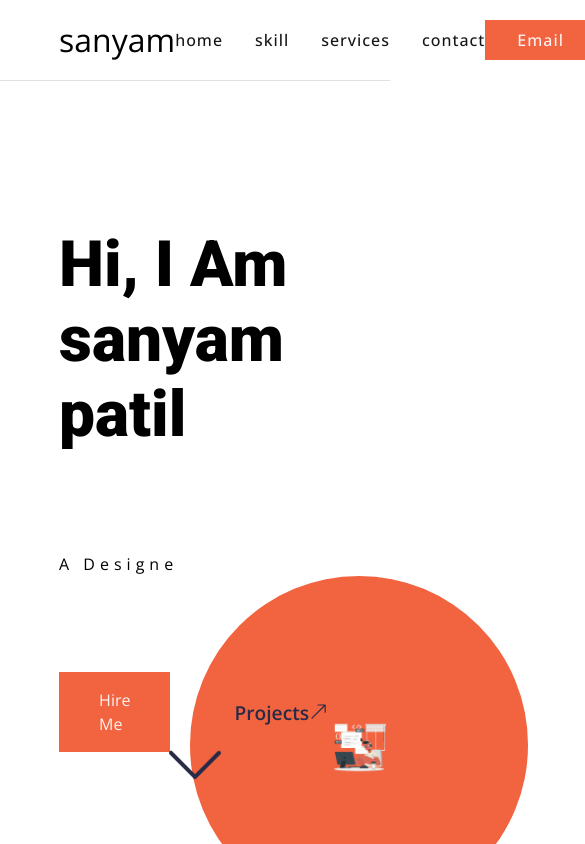
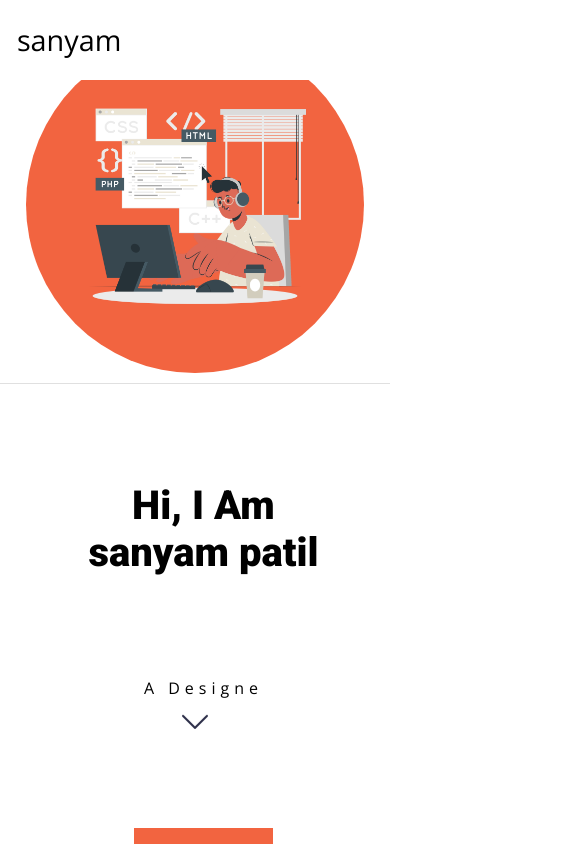
Before and after one commit to sanyampatil/-personal_portfolio, a React (Vite) app: page / in a window 390 px wide. Shown: the top 844 px of the page, 585 px wide, since content can reach past the window. Built offline with nearby package versions, Linux system fonts and the light colour scheme.

Commit message:
added simple responsive

```diff
--- a/src/components/Services.jsx
+++ b/src/components/Services.jsx
@@ -1,35 +1,36 @@
-import React from "react";
-import { motion } from "framer-motion";
-import { AiFillIeCircle, AiFillAndroid, AiFillWindows } from "react-icons/ai";
-
+import React from 'react'
+import { motion } from 'framer-motion'
+import { AiFillIeCircle, AiFillAndroid, AiFillWindows } from 'react-icons/ai'
+import { FaRegFileCode } from 'react-icons/fa'
+import { FaSquarePen } from 'react-icons/fa6'
 const Services = () => {
   const animations = {
     whileInView: {
       x: 0,
       y: 0,
-      opacity: 1,
+      opacity: 1
     },
     one: {
       opacity: 0,
-      x: "-100%",
+      x: '-100%'
     },
     twoAndThree: {
       opacity: 0,
-      y: "-100%",
+      y: '-100%'
     },
 
     four: {
       opacity: 0,
-      x: "100%",
-    },
-  };
+      x: '100%'
+    }
+  }
 
   return (
-    <div id="services">
+    <div id='services'>
       <h2>Services</h2>
       <section>
         <motion.div
-          className="serviceBox1"
+          className='serviceBox1'
           whileInView={animations.whileInView}
           initial={animations.one}
         >
@@ -37,7 +38,7 @@ const Services = () => {
           <p>Years Experience</p>
         </motion.div>
         <motion.div
-          className="serviceBox2"
+          className='serviceBox2'
           whileInView={animations.whileInView}
           initial={animations.twoAndThree}
         >
@@ -45,27 +46,27 @@ const Services = () => {
           <span>Web Development</span>
         </motion.div>
         <motion.div
-          className="serviceBox3"
+          className='serviceBox3'
           whileInView={animations.whileInView}
           initial={animations.twoAndThree}
           transition={{
-            delay: 0.2,
+            delay: 0.2
           }}
         >
-          <AiFillAndroid />
-          <span>App Development</span>
+          <FaSquarePen />
+          <span>ui Development</span>
         </motion.div>
         <motion.div
-          className="serviceBox4"
+          className='serviceBox4'
           whileInView={animations.whileInView}
           initial={animations.four}
         >
-          <AiFillWindows />
-          <span>Desktop Development</span>
+          <FaRegFileCode />
+          <span>backend Development</span>
         </motion.div>
       </section>
     </div>
-  );
-};
+  )
+}
 
-export default Services;
+export default Services
--- a/src/styles/mediaquery.scss
+++ b/src/styles/mediaquery.scss
@@ -15,28 +15,6 @@
     }
   }
 
- #skill {
-   padding: 8rem $p_md;
-   height: 110vh;
-   > section {
-     > article {
-       height: 20rem;
-       width: 90%;
-     }
-     .workItem {
-       padding: 2rem;
-       height: 20rem;
-       > aside {
-         > p {
-           margin: 1rem;
-         }
-         > a {
-           margin: 1rem;
-         }
-       }
-     }
-   }
- }
 
   #services {
     padding: $p_md;
@@ -44,4 +22,195 @@
       height: 90%;
     }
   }
+  #testimonial {
+    padding: $p_md;
+    > section {
+      width: 100%;
     }
+  }
+
+
+
+
+}
+
+@media screen and (max-width: 1100px) {
+  nav {
+    padding: 0 $p_base;
+  }
+
+  #home {
+    height: 110vh;
+    > section {
+      &:first-of-type {
+        padding-left: $p_base;
+        > div {
+          > h1 {
+            font: 900 3rem $text1;
+          }
+
+          aside {
+            width: 100%;
+          }
+        }
+      }
+    }
+  }
+
+
+  #services {
+    padding: $p_base_inverse;
+    text-align: center;
+  }
+}
+
+@media screen and (max-width: 900px) {
+  nav {
+    padding: 0 $p_sm;
+    > h2 {
+      font-size: 1.8rem;
+    }
+    > div {
+      gap: 1rem;
+    }
+  }
+
+  #home {
+    > section {
+      &:first-of-type {
+        padding-left: $p_sm;
+        > div {
+          > div {
+            gap: 2rem;
+            width: 100%;
+          }
+          aside {
+            flex-direction: column;
+          }
+        }
+      }
+    }
+  }
+
+
+  #services {
+    padding: $p_sm_inverse;
+    height: 90vh;
+  }
+  #testimonial {
+    padding: $p_zero;
+    > h2 {
+      padding: 3rem;
+      margin-bottom: 0%;
+    }
+    > section {
+      padding: 3rem;
+      height: 45rem;
+      justify-content: space-evenly;
+
+      > article {
+        width: 40%;
+        height: 50%;
+      }
+    }
+  }
+
+
+
+
+}
+
+  @media screen and (max-width: 786px) {
+    nav {
+      > div,
+      > a {
+        display: none;
+      }
+    }
+    .navBtn {
+      display: block;
+    }
+  }
+
+@media screen and (max-width: 600px) {
+  #home {
+    height: unset;
+    flex-direction: column-reverse;
+
+    > section {
+      &:first-of-type {
+        display: flex;
+        flex-direction: column;
+        align-items: center;
+        text-align: center;
+
+        > div {
+          border: none;
+          padding-top: 3rem;
+          > h1 {
+            font: 900 2.5rem $text1;
+          }
+          > div {
+            flex-direction: column;
+          }
+          aside {
+            align-items: center;
+          }
+
+          article[data-special] {
+            width: 100%;
+            display: flex;
+            flex-direction: column;
+            align-items: center;
+            span {
+              display: block;
+              width: 70%;
+              word-wrap: break-word;
+            }
+          }
+
+
+        }
+      }
+
+      &:last-of-type {
+        border: none;
+      }
+    }
+
+    > svg {
+      font-size: 2rem;
+      bottom: 12%;
+    }
+  }
+
+
+
+
+
+  #services {
+    > section {
+      margin: 3rem 0;
+      grid-template-columns: repeat(2, 1fr);
+      gap: 1rem;
+      .serviceBox1 {
+        grid-column: 1/3;
+        grid-row: unset;
+      }
+
+      .serviceBox4 {
+        grid-column: 1/3;
+      }
+    }
+  }
+  #testimonial > section {
+    height: unset;
+    gap: 3rem;
+    > article {
+      width: 100%;
+      height: 100vw;
+    }
+  }
+
+
+}
```
Also changed, not shown: src/App.jsx (+5 -9 lines). Lines whose indentation alone changed are shown as unchanged.
